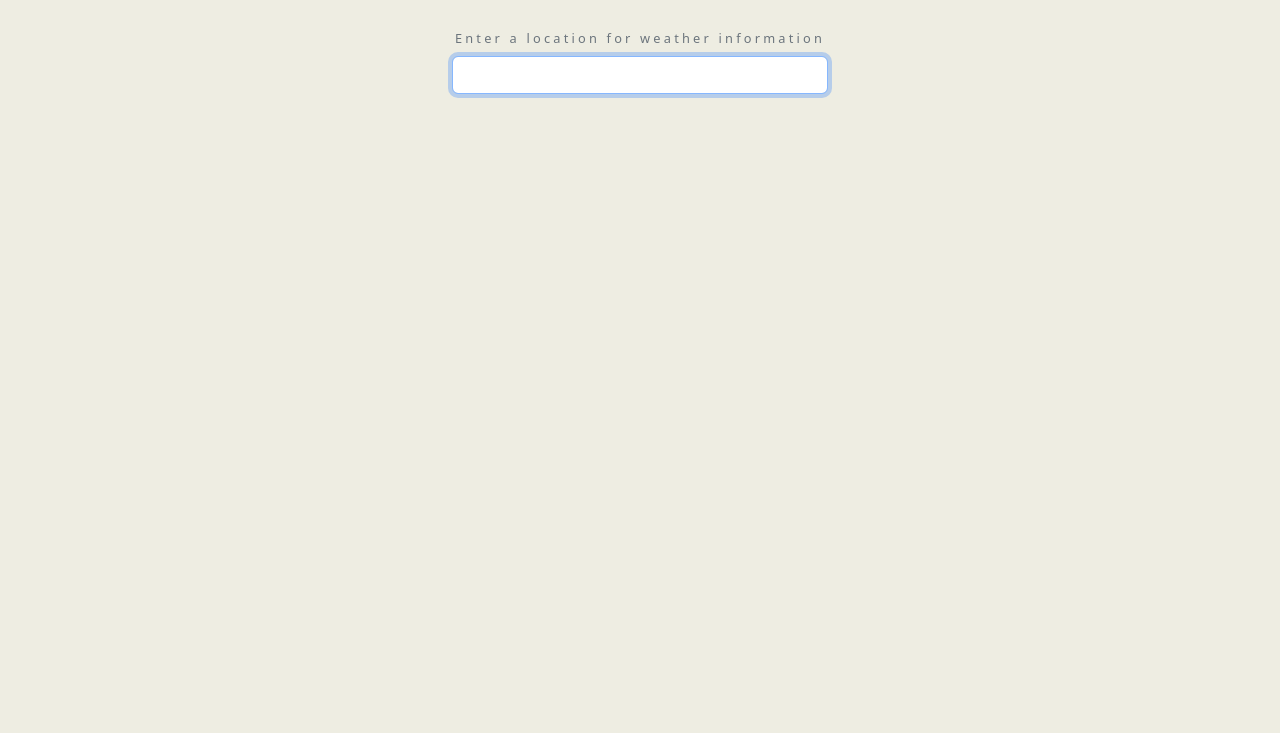
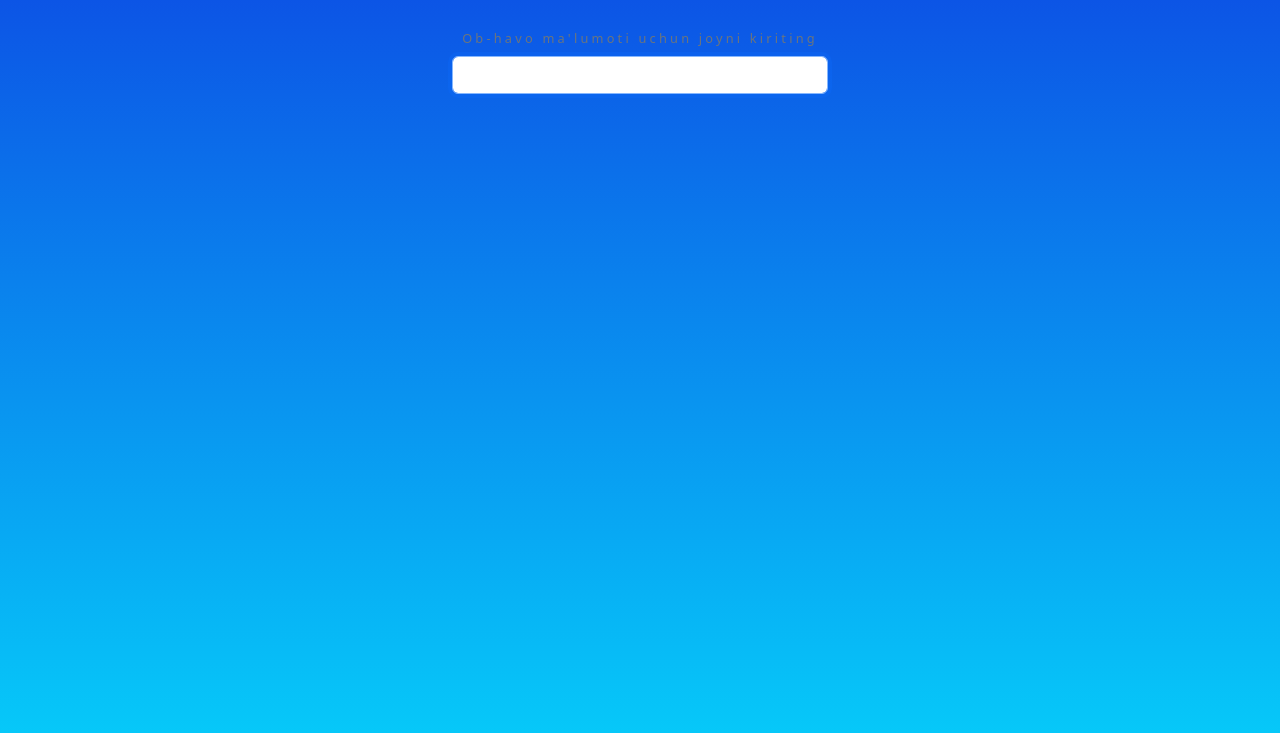
Before and after one commit to devbro01/app-weather, a plain HTML site: page index.html in a window 1280 px wide. Shown: the part 115-848 px from the top of the page. Before the commit the page ends 800 px from the top, so only its background shows below. Drawn offline with nearby package versions, Linux system fonts and the light colour scheme.

Commit message:
all done weather-app

```diff
--- a/index.html
+++ b/index.html
@@ -15,11 +15,11 @@
   </head>
   <body>
     <div class="container text-muted mx-auto text-center">
-      <h1 class="my-5">Akhror Weather</h1>
+      <h1 class="my-5">Just Weather</h1>
 
       <form id="change-location" class="text-muted">
         <label class="mb-2" for="city">
-          Enter a location for weather information
+          Ob-havo ma'lumoti uchun joyni kiriting
         </label>
         <input
           type="text"
--- a/js/app.js
+++ b/js/app.js
@@ -4,12 +4,20 @@ const details = document.getElementById("details");
 const weatherIcon = document.getElementById("weather-icon");
 const overlay = document.getElementById("overlay");
 
-changeLocation.city.focus()
+changeLocation.city.focus();
 
+// for loader
+
+function loader(loading) {
+  if (loading) {
+    overlay.classList.remove("d-none");
+  } else {
+    overlay.classList.add("d-none");
+  }
+}
 
 // updateUI
 const updateUI = (weather) => {
-  console.log(weather);
   details.innerHTML = `
   <h5 class="mb-3">${weather.name} ${weather.sys.country}</h5>
   <p class="mb-3">${weather.weather[0].main}</p>
@@ -22,6 +30,10 @@ const updateUI = (weather) => {
   if (card.classList.contains("d-none")) {
     card.classList.remove("d-none");
   }
+
+  // for weather icon
+
+  weatherIcon.src = `https://openweathermap.org/img/wn/${weather.weather[0].icon}@2x.png`;
 };
 
 // get weather
--- a/js/forecast.js
+++ b/js/forecast.js
@@ -4,8 +4,9 @@ const KEY = "96b947a45d33d7dc1c49af3203966408";
 const getData = async (city) => {
   const base = "https://api.openweathermap.org/data/2.5/weather";
   const query = `?q=${city}&units=metric&appid=${KEY}`;
-
+  loader(true);
   const req = await fetch(base + query);
   const data = await req.json();
+  loader(false);
   return data;
 };
--- a/style.css
+++ b/style.css
@@ -1,5 +1,32 @@
+html {
+  overflow: hidden;
+}
 body {
-  background-color: #eeede2;
+  background: hsla(192, 95%, 50%, 1);
+  background: linear-gradient(
+    90deg,
+    hsla(192, 95%, 50%, 1) 0%,
+    hsla(225, 89%, 47%, 1) 100%
+  );
+
+  background: -moz-linear-gradient(
+    90deg,
+    hsla(192, 95%, 50%, 1) 0%,
+    hsla(225, 89%, 47%, 1) 100%
+  );
+
+  background: -webkit-linear-gradient(
+    90deg,
+    hsla(192, 95%, 50%, 1) 0%,
+    hsla(225, 89%, 47%, 1) 100%
+  );
+
+  filter: progid: DXImageTransform.Microsoft.gradient( startColorstr="#07C8F9", endColorstr="#0D41E1", GradientType=1 );
+  background-repeat: no-repeat;
+  background-size: cover;
+  background-position: center;
+  height: 100vh;
+  width: 100%;
   letter-spacing: 0.2rem;
   font-size: 0.8rem;
 }
```
Lines whose indentation alone changed are shown as unchanged.
